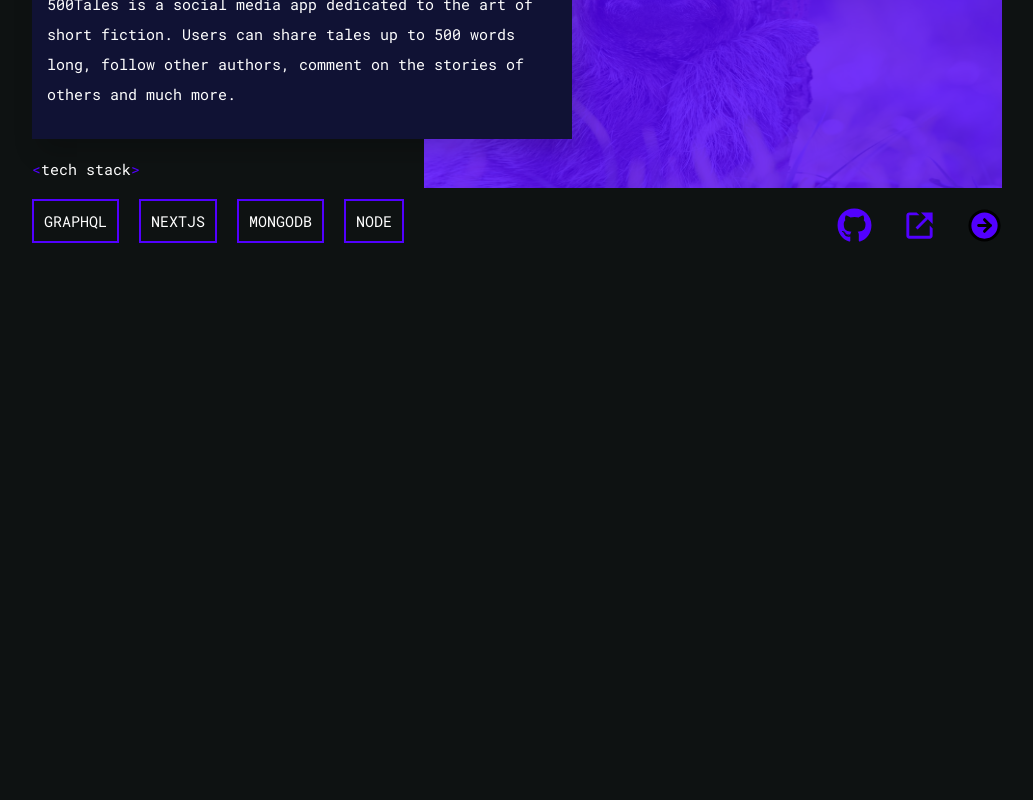
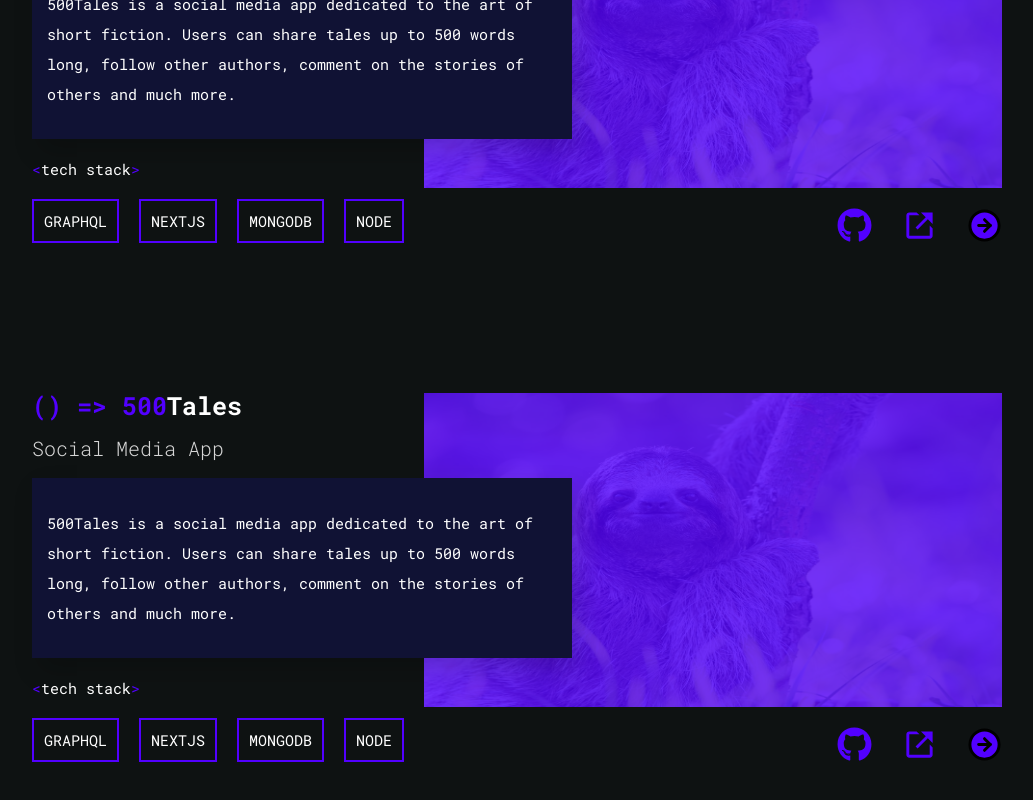
Before and after one commit to 0xngndev/portfolio.v2, a Next.js app: page / in a window 1280 px wide. Shown: the part 1120-1920 px from the top of the page, without its empty margins (123-1156 px from the left). Before the commit the page ends 1363 px from the top, so only its background shows below. Built offline with nearby package versions, Linux system fonts and the light colour scheme.

Commit message:
Added Productivia

```diff
--- a/components/Productivia.js
+++ b/components/Productivia.js
@@ -1,12 +1,145 @@
 import Image from "next/image";
+import styled from "styled-components";
 import Link from "next/link";
 import { BiLinkExternal } from "react-icons/bi";
 import { FaGithub } from "react-icons/fa";
 import { FiArrowRightCircle } from "react-icons/fi";
 
+const DivProjectWrapper = styled.div`
+  position: relative;
+  display: flex;
+  flex-direction: row;
+  width: 100%;
+  padding-right: 2rem;
+  margin-bottom: 15rem;
+
+  .div-projects-fh {
+    display: flex;
+    flex-direction: column;
+    align-items: flex-end;
+    flex: 1.5;
+
+    .div-img {
+      display: flex;
+      position: relative;
+      z-index: 1;
+      flex: 1;
+      width: 100%;
+      height: 100%;
+
+      &:after {
+        content: "";
+        position: absolute;
+        top: 0;
+        left: 0;
+        width: 100%;
+        height: 100%;
+        background: var(--darkPrimary);
+        opacity: 0.8;
+        transition: 0.5s;
+      }
+
+      &:hover {
+        transition: 0.5s;
+        :after {
+          opacity: 0;
+        }
+      }
+    }
+
+    .div-svg {
+      display: flex;
+      flex-direction: row;
+      justify-content: flex-end;
+      cursor: pointer;
+
+      svg {
+        padding-top: 2rem;
+        padding-left: 3rem;
+        fill: var(--darkPrimary);
+        height: 35px;
+        width: 35px;
+        align-self: flex-end;
+        transition: 0.3s;
+        border: none;
+
+        &:hover {
+          transition: 0.3s;
+          fill: #fff;
+        }
+      }
+    }
+  }
+
+  .div-projects-sh {
+    display: flex;
+    flex-direction: column;
+    flex: 1;
+
+    .project-title {
+      display: block;
+      font-weight: 700;
+      font-size: 2.5rem;
+      align-self: flex-start;
+      margin: 0;
+      margin-bottom: 1rem;
+      line-height: 1;
+    }
+
+    h2 {
+      display: block;
+      color: var(--darkSecondary);
+      font-weight: 300;
+      font-size: 2rem;
+      margin: 0;
+      margin-bottom: 1rem;
+    }
+
+    .div-fake {
+      position: relative;
+      padding: 1.5rem;
+      z-index: 2;
+      width: 130%;
+      background: #101234;
+      box-shadow: var(--bs);
+
+      h3 {
+        display: block;
+        color: #fff;
+        font-weight: 400;
+        font-size: 1.5rem;
+      }
+    }
+    p {
+      display: block;
+
+      color: var(--darkPrimary);
+
+      span {
+        color: #fff;
+      }
+    }
+    .div-tech-stack {
+      display: flex;
+      flex-direction: row;
+
+      button {
+        outline: none;
+        border: none;
+        background: transparent;
+        padding: 1rem;
+        color: #fff;
+        border: 2px solid var(--darkPrimary);
+        font-size: 1.5rem;
+        margin-right: 2rem;
+      }
+    }
+  }
+`;
+
 const Productivia = () => {
   return (
-    <div className="div-project-wrapper">
+    <DivProjectWrapper>
       <div className="div-projects-sh">
         <h1 className="project-title">
           {`() => 500`}
@@ -48,7 +181,7 @@ const Productivia = () => {
           </Link>
         </div>
       </div>
-    </div>
+    </DivProjectWrapper>
   );
 };
 
--- a/components/Projects.js
+++ b/components/Projects.js
@@ -22,136 +22,6 @@ const ProjectsWrapper = styled.section`
       color: #fff;
     }
   }
-  .div-project-wrapper {
-    position: relative;
-    display: flex;
-    flex-direction: row;
-    width: 100%;
-    padding-right: 2rem;
-
-    .div-projects-fh {
-      display: flex;
-      flex-direction: column;
-      align-items: flex-end;
-      flex: 1.5;
-
-      .div-img {
-        display: flex;
-        position: relative;
-        z-index: 1;
-        flex: 1;
-        width: 100%;
-        height: 100%;
-
-        &:after {
-          content: "";
-          position: absolute;
-          top: 0;
-          left: 0;
-          width: 100%;
-          height: 100%;
-          background: var(--darkPrimary);
-          opacity: 0.8;
-          transition: 0.5s;
-        }
-
-        &:hover {
-          transition: 0.5s;
-          :after {
-            opacity: 0;
-          }
-        }
-      }
-
-      .div-svg {
-        display: flex;
-        flex-direction: row;
-        justify-content: flex-end;
-        cursor: pointer;
-
-        svg {
-          padding-top: 2rem;
-          padding-left: 3rem;
-          fill: var(--darkPrimary);
-          height: 35px;
-          width: 35px;
-          align-self: flex-end;
-          transition: 0.3s;
-          border: none;
-
-          &:hover {
-            transition: 0.3s;
-            fill: #fff;
-          }
-        }
-      }
-    }
-
-    .div-projects-sh {
-      display: flex;
-      flex-direction: column;
-      flex: 1;
-
-      .project-title {
-        display: block;
-        font-weight: 700;
-        font-size: 2.5rem;
-        align-self: flex-start;
-        margin: 0;
-        margin-bottom: 1rem;
-        line-height: 1;
-      }
-
-      h2 {
-        display: block;
-        color: var(--darkSecondary);
-        font-weight: 300;
-        font-size: 2rem;
-        margin: 0;
-        margin-bottom: 1rem;
-      }
-
-      .div-fake {
-        position: relative;
-        padding: 1.5rem;
-        z-index: 2;
-        width: 130%;
-        background: #101234;
-        box-shadow: var(--bs);
-
-        h3 {
-          display: block;
-          color: #fff;
-          font-weight: 400;
-          font-size: 1.5rem;
-        }
-      }
-      p {
-        display: block;
-
-        color: var(--darkPrimary);
-
-        span {
-          color: #fff;
-        }
-      }
-      .div-tech-stack {
-        display: flex;
-        flex-direction: row;
-
-        button {
-          outline: none;
-          border: none;
-          background: transparent;
-          padding: 1rem;
-          color: #fff;
-          border: 2px solid var(--darkPrimary);
-          font-size: 1.5rem;
-          margin-right: 2rem;
-        }
-      }
-    }
-  }
 `;
 
 const Projects = () => {
@@ -161,6 +31,7 @@ const Projects = () => {
         0.2.<span>Projects</span>
       </h1>
       <Tales />
+      <Productivia />
     </ProjectsWrapper>
   );
 };
--- a/components/Tales.js
+++ b/components/Tales.js
@@ -1,12 +1,145 @@
 import Image from "next/image";
+import styled from "styled-components";
 import Link from "next/link";
 import { BiLinkExternal } from "react-icons/bi";
 import { FaGithub } from "react-icons/fa";
 import { FiArrowRightCircle } from "react-icons/fi";
 
+const DivProjectWrapper = styled.div`
+  position: relative;
+  display: flex;
+  flex-direction: row;
+  width: 100%;
+  padding-right: 2rem;
+  margin-bottom: 15rem;
+
+  .div-projects-fh {
+    display: flex;
+    flex-direction: column;
+    align-items: flex-end;
+    flex: 1.5;
+
+    .div-img {
+      display: flex;
+      position: relative;
+      z-index: 1;
+      flex: 1;
+      width: 100%;
+      height: 100%;
+
+      &:after {
+        content: "";
+        position: absolute;
+        top: 0;
+        left: 0;
+        width: 100%;
+        height: 100%;
+        background: var(--darkPrimary);
+        opacity: 0.8;
+        transition: 0.5s;
+      }
+
+      &:hover {
+        transition: 0.5s;
+        :after {
+          opacity: 0;
+        }
+      }
+    }
+
+    .div-svg {
+      display: flex;
+      flex-direction: row;
+      justify-content: flex-end;
+      cursor: pointer;
+
+      svg {
+        padding-top: 2rem;
+        padding-left: 3rem;
+        fill: var(--darkPrimary);
+        height: 35px;
+        width: 35px;
+        align-self: flex-end;
+        transition: 0.3s;
+        border: none;
+
+        &:hover {
+          transition: 0.3s;
+          fill: #fff;
+        }
+      }
+    }
+  }
+
+  .div-projects-sh {
+    display: flex;
+    flex-direction: column;
+    flex: 1;
+
+    .project-title {
+      display: block;
+      font-weight: 700;
+      font-size: 2.5rem;
+      align-self: flex-start;
+      margin: 0;
+      margin-bottom: 1rem;
+      line-height: 1;
+    }
+
+    h2 {
+      display: block;
+      color: var(--darkSecondary);
+      font-weight: 300;
+      font-size: 2rem;
+      margin: 0;
+      margin-bottom: 1rem;
+    }
+
+    .div-fake {
+      position: relative;
+      padding: 1.5rem;
+      z-index: 2;
+      width: 130%;
+      background: #101234;
+      box-shadow: var(--bs);
+
+      h3 {
+        display: block;
+        color: #fff;
+        font-weight: 400;
+        font-size: 1.5rem;
+      }
+    }
+    p {
+      display: block;
+
+      color: var(--darkPrimary);
+
+      span {
+        color: #fff;
+      }
+    }
+    .div-tech-stack {
+      display: flex;
+      flex-direction: row;
+
+      button {
+        outline: none;
+        border: none;
+        background: transparent;
+        padding: 1rem;
+        color: #fff;
+        border: 2px solid var(--darkPrimary);
+        font-size: 1.5rem;
+        margin-right: 2rem;
+      }
+    }
+  }
+`;
+
 const Tales = () => {
   return (
-    <div className="div-project-wrapper">
+    <DivProjectWrapper>
       <div className="div-projects-sh">
         <h1 className="project-title">
           {`() => 500`}
@@ -48,7 +181,7 @@ const Tales = () => {
           </Link>
         </div>
       </div>
-    </div>
+    </DivProjectWrapper>
   );
 };
 
--- a/next.config.js
+++ b/next.config.js
@@ -1,10 +1,5 @@
 module.exports = {
-  webpack(config) {
-    config.module.rules.push({
-      test: /\.svg$/,
-      use: ["@svgr/webpack"],
-    });
-
-    return config;
+  future: {
+    webpack5: true,
   },
 };
```
